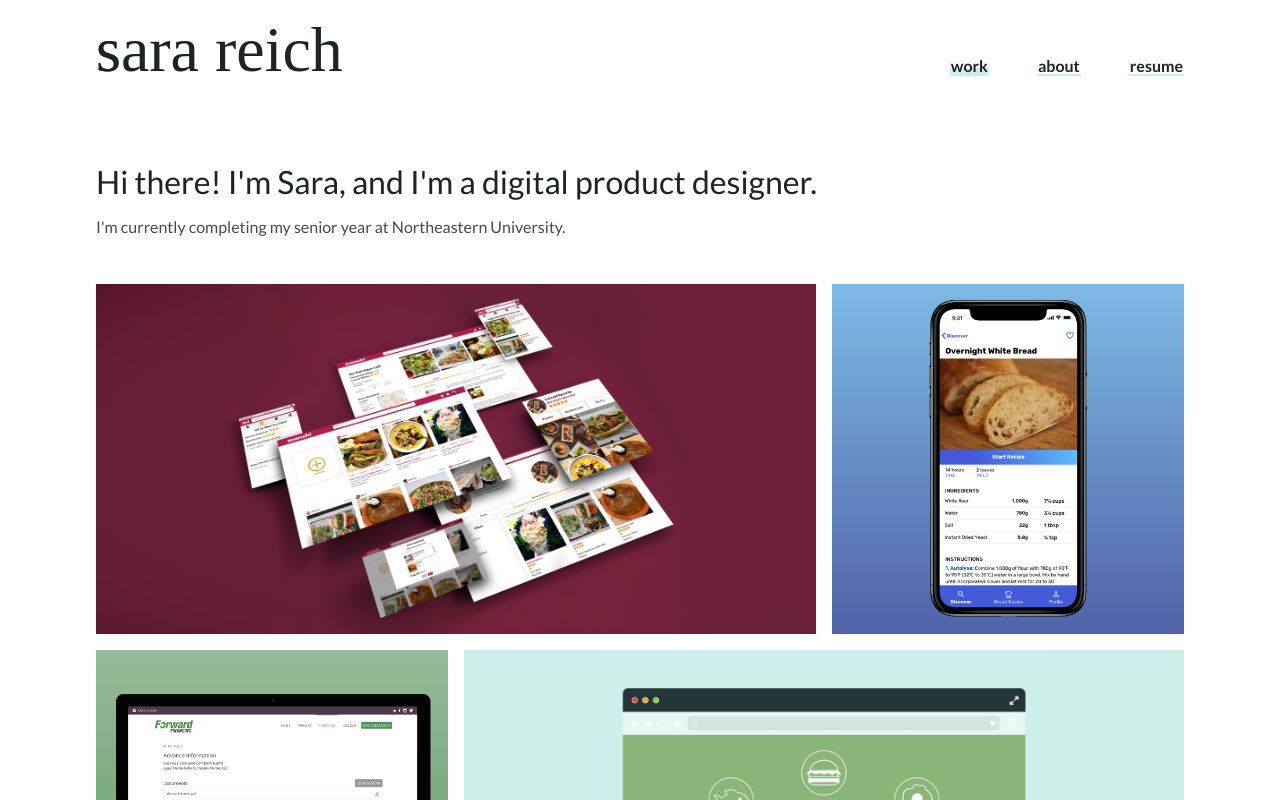
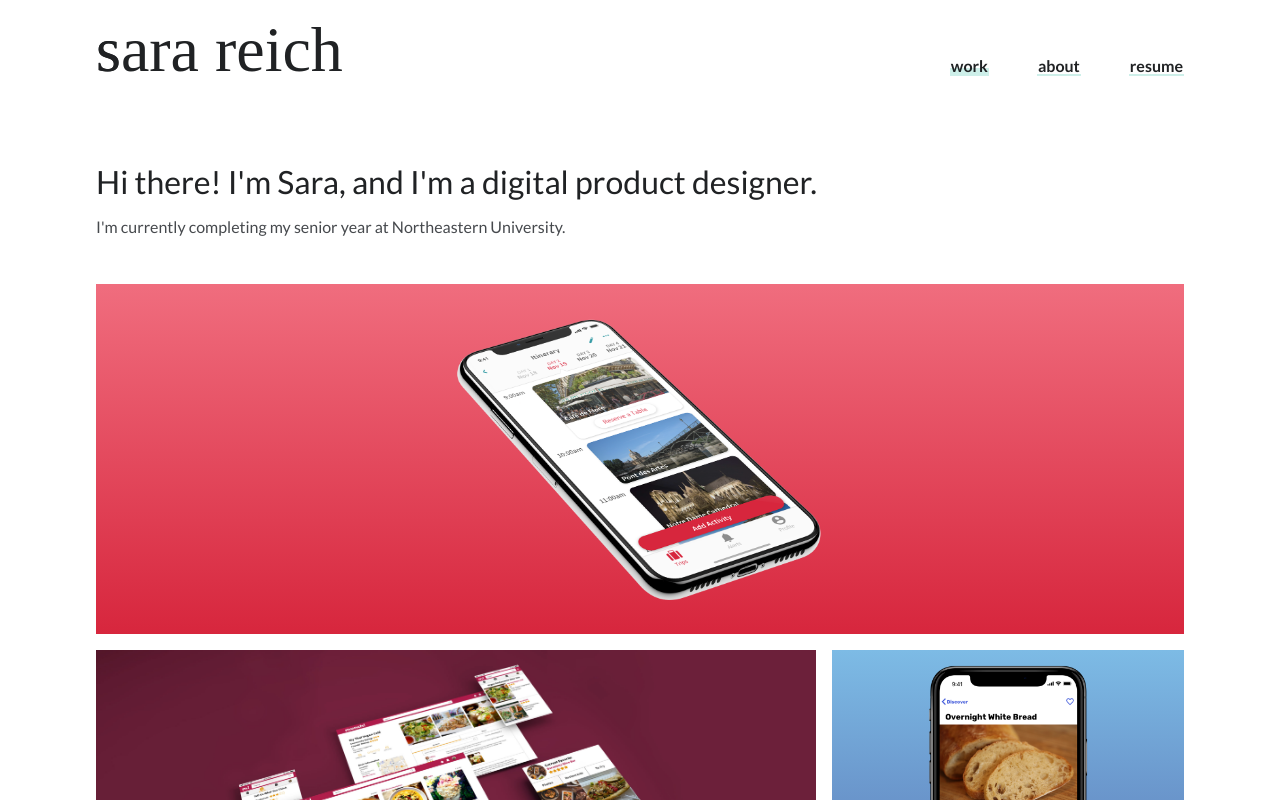
Before and after one commit to sarareich/sarareich.github.io, a React (Create React App) app: page / in a window 1280 px wide. Shown: the top 800 px of the page. Built offline with nearby package versions, Linux system fonts and the light colour scheme; a web font is replaced by a local one.

Commit message:
tourzy home image

```diff
--- a/src/components/HomePage/HomePage.js
+++ b/src/components/HomePage/HomePage.js
@@ -4,6 +4,7 @@ import FFHome from '../../assets/ForwardFinancing/FF_HomePage.png';
 import MunchHero from '../../assets/Munch/MunchHero.jpg';
 import MiscHome from '../../assets/Miscellaneous/MiscellaneousHome.jpg';
 import DoughHome from '../../assets/Dough/homePage.png';
+import TourzyHome from '../../assets/Tourzy/tourzyHome.png';
 
 class HomePage extends React.Component {
   renderImage(size, route, desiredClass, image, title, imageClass) {
@@ -34,6 +35,7 @@ class HomePage extends React.Component {
           <p>I'm currently completing my senior year at Northeastern University.</p>
         </div>
         <div className="portfolio-content">
+          {this.renderImage("full-width", "work/tourzy", "red-gradient", TourzyHome, "Tourzy", "")}
           {this.renderImage("two-thirds", "work/munch", "", MunchHero, "Munch", "non-responsive")}
           {this.renderImage("one-third", "work/dough", "blue-gradient", DoughHome, "Dough", "")}
           {this.renderImage("one-third", "/work/forward-financing", "green-gradient", FFHome, "Forward Financing", "")}
--- a/src/components/HomePage/HomePage.scss
+++ b/src/components/HomePage/HomePage.scss
@@ -30,6 +30,10 @@
 
   &.blue-gradient {
     background: linear-gradient(#7DBBE5, #5062A8);
+  }
+
+  &.red-gradient {
+    background: linear-gradient(#F06D7E, #D7263D);
   }
 
   &.two-thirds {
```
Also changed, not shown: src/assets/Tourzy/tourzyHome.png (added).
